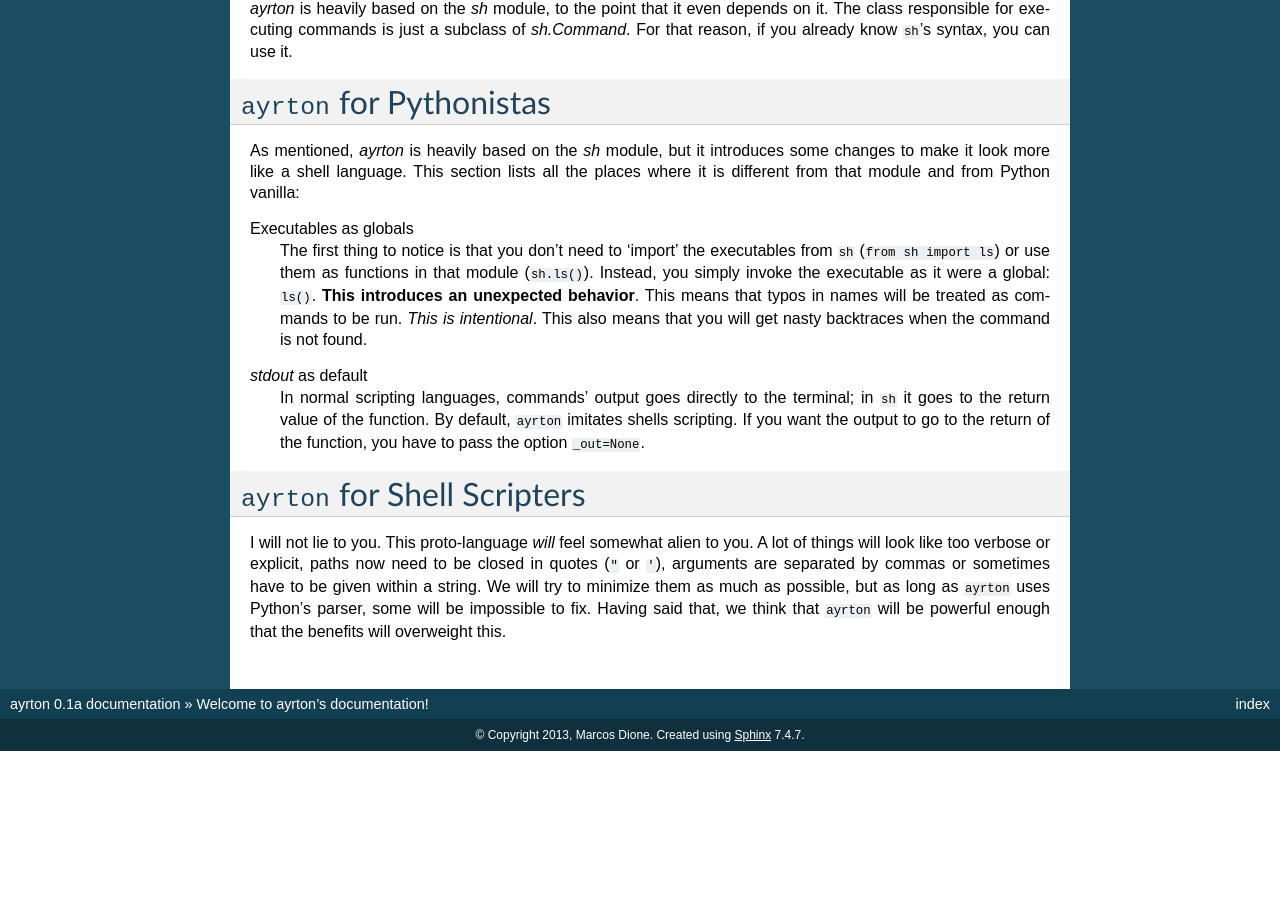
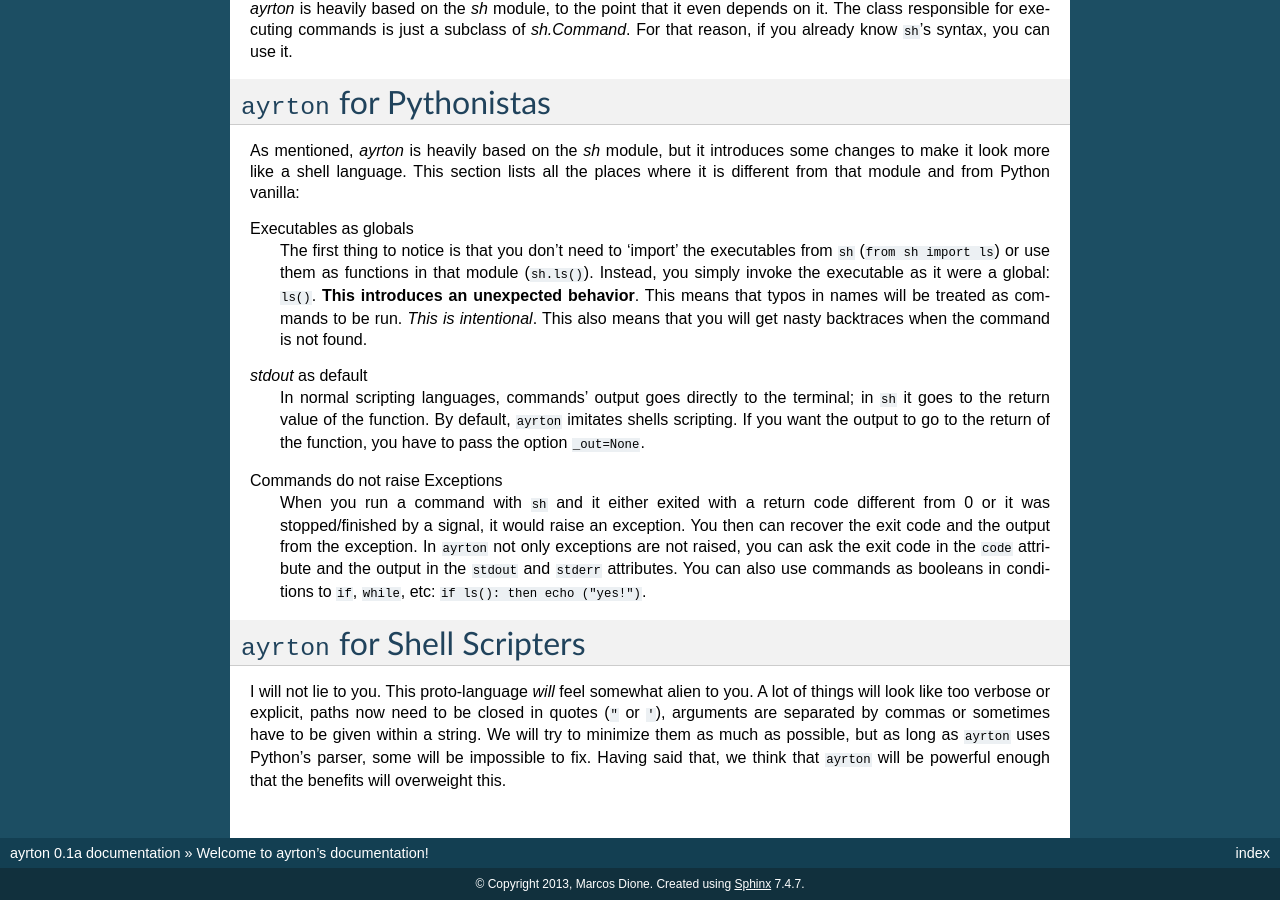
Before and after one commit to StyXman/ayrton, a Sphinx documentation site: the page built from doc/source/index.rst, in a window 1280 px wide and 900 px high, scrolled down 630 px. Built offline with Sphinx 7.4.7, drawn with Linux system fonts in a browser that asks for light colours; before the commit the page ends 1381 px from its top, so only the background shows below that.

Commit message:
+ explain how RunninCommandWrapper changes command failure behavior.

```diff
--- a/doc/source/index.rst
+++ b/doc/source/index.rst
@@ -69,6 +69,15 @@ Executables as globals
     imitates shells scripting. If you want the output to go to the return of the
     function, you have to pass the option ``_out=None``.
 
+Commands do not raise Exceptions
+    When you run a command with ``sh`` and it either exited with a return code
+    different from 0 or it was stopped/finished by a signal, it would raise an
+    exception. You then can recover the exit code and the output from the
+    exception. In ``ayrton`` not only exceptions are not raised, you can ask the
+    exit code in the ``code`` attribute and the output in the ``stdout`` and
+    ``stderr`` attributes. You can also use commands as booleans in conditions
+    to ``if``, ``while``, etc: ``if ls(): then echo ("yes!")``.
+
 ``ayrton`` for Shell Scripters
 ==============================
 
```
